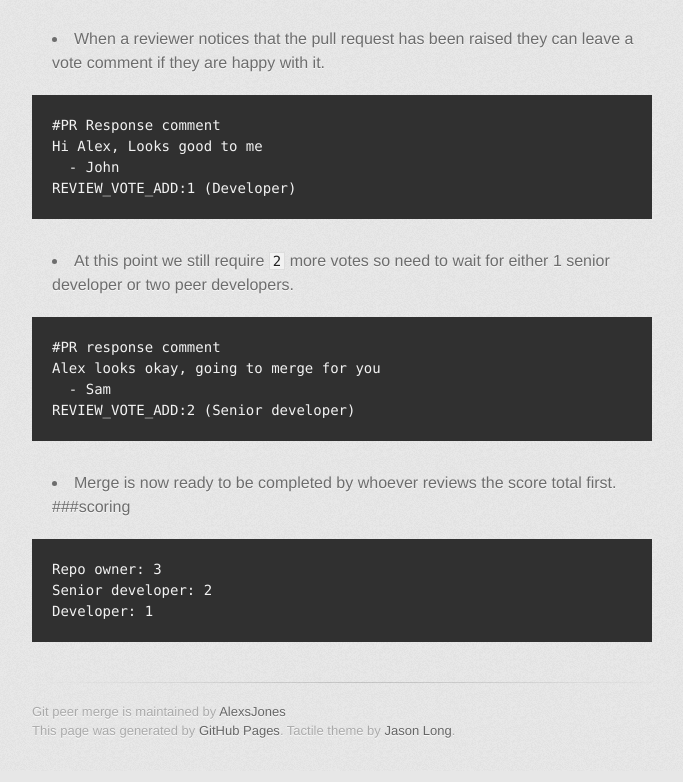
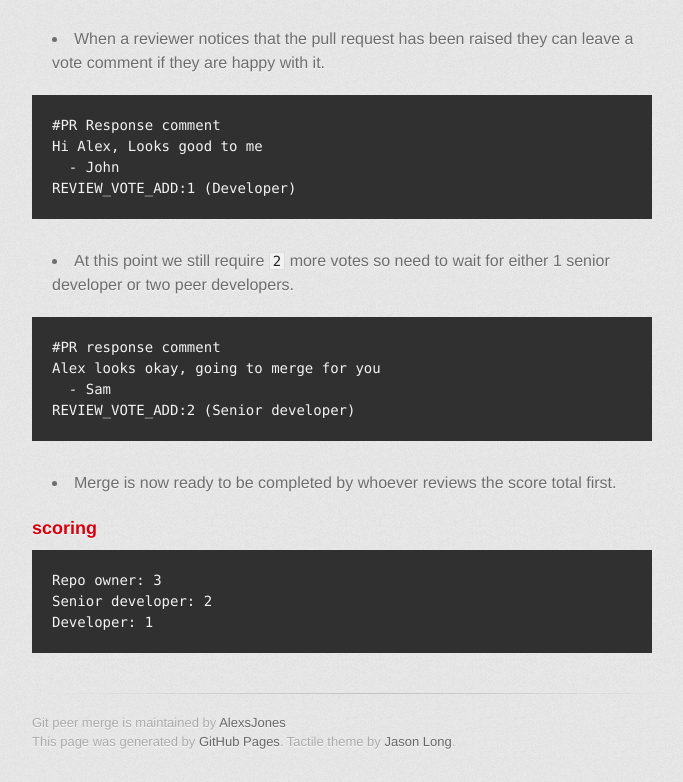
Before and after one commit to AlexsJones/git_peer_merge, a plain HTML site: page index.html in a window 1280 px wide. Shown: the part 751-1533 px from the top of the page, without its empty margins (298-981 px from the left). Drawn offline with Linux system fonts and the light colour scheme; a web font is replaced by a local one.

```diff
--- a/index.html
+++ b/index.html
@@ -70,9 +70,11 @@ REVIEW_VOTE_ADD:2 (Senior developer)
 </code></pre>
 
 <ul>
-<li>Merge is now ready to be completed by whoever reviews the score total first.
-###scoring</li>
-</ul><pre><code>Repo owner: 3
+<li>Merge is now ready to be completed by whoever reviews the score total first.</li>
+</ul><h3>
+<a name="scoring" class="anchor" href="#scoring"><span class="octicon octicon-link"></span></a>scoring</h3>
+
+<pre><code>Repo owner: 3
 Senior developer: 2
 Developer: 1
 </code></pre>
```
Also changed, not shown: params.json (+1 -1 lines).
